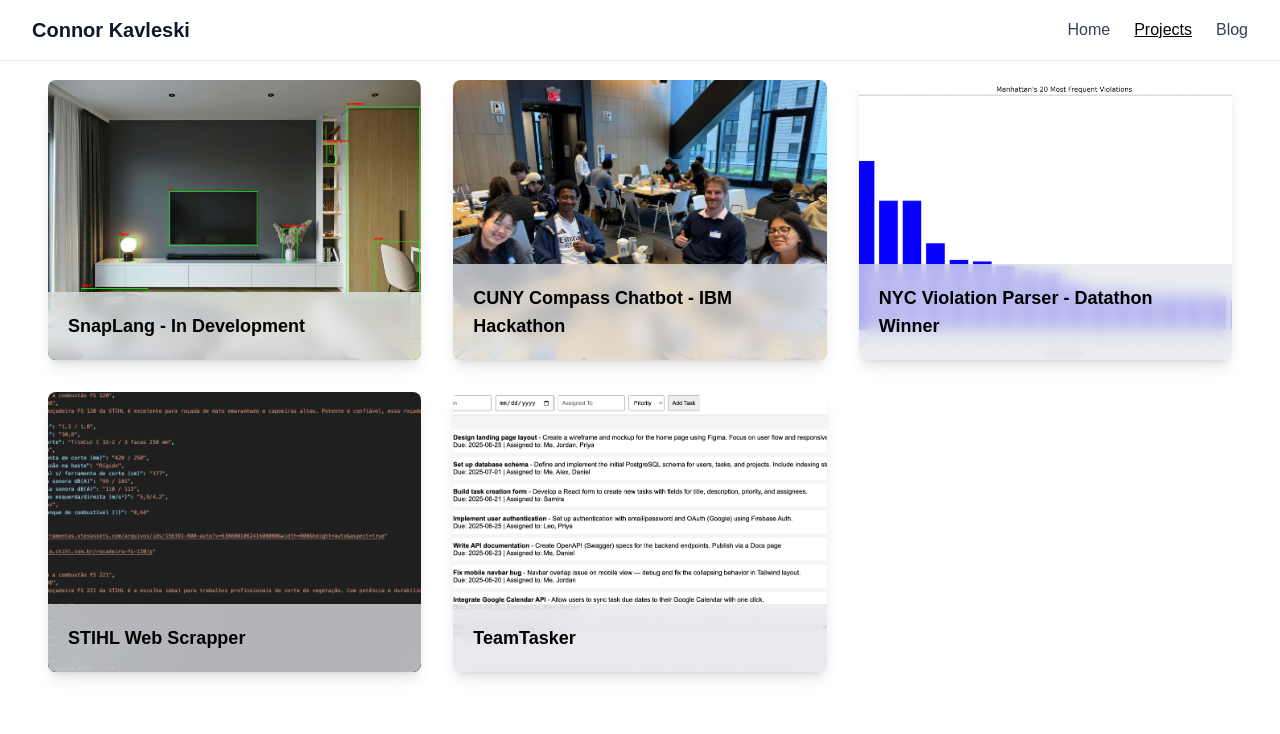
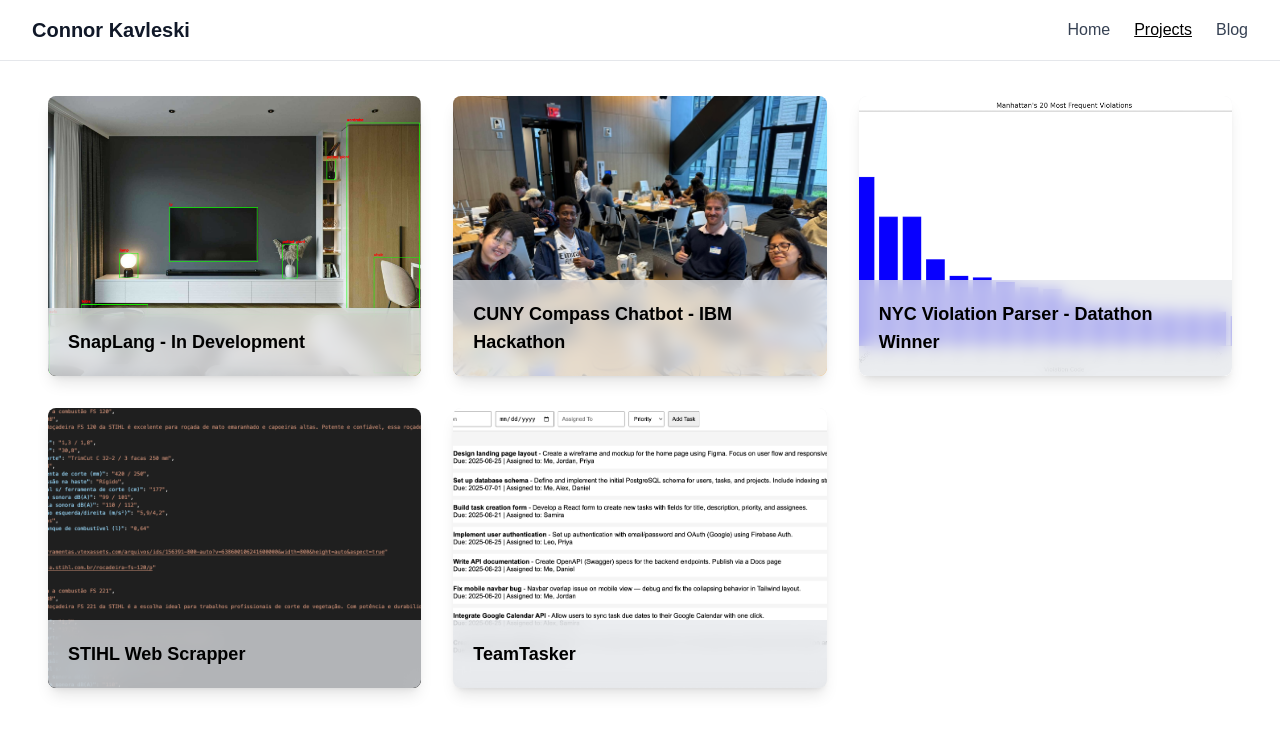
Before and after one commit to Con-Adonis/Connor-Portfolio, a Next.js app: page /projects in a window 1280 px wide. Shown: the top 734 px of the page. Built offline with nearby package versions, Linux system fonts and the light colour scheme.

Commit message:
padding fix on projects page

```diff
--- a/src/pages/projects.tsx
+++ b/src/pages/projects.tsx
@@ -67,7 +67,7 @@
     <>
       <Navbar />
       <main className="min-h-screen bg-white pt-20 px-4 sm:px-6 md:px-12">
-        <div className="max-w-screen-xl mx-auto grid grid-cols-1 md:grid-cols-2 lg:grid-cols-3 gap-8 justify-items-center">
+        <div className="max-w-screen-xl mx-auto grid grid-cols-1 md:grid-cols-2 lg:grid-cols-3 gap-8 justify-items-center pt-4">
           {projects.map((project, index) => { // Use index for mapping
             const isExpanded = expandedProjectIndex === index; // Compare with index
             const visibilityClass = isExpanded ? "invisible" : "";
```
